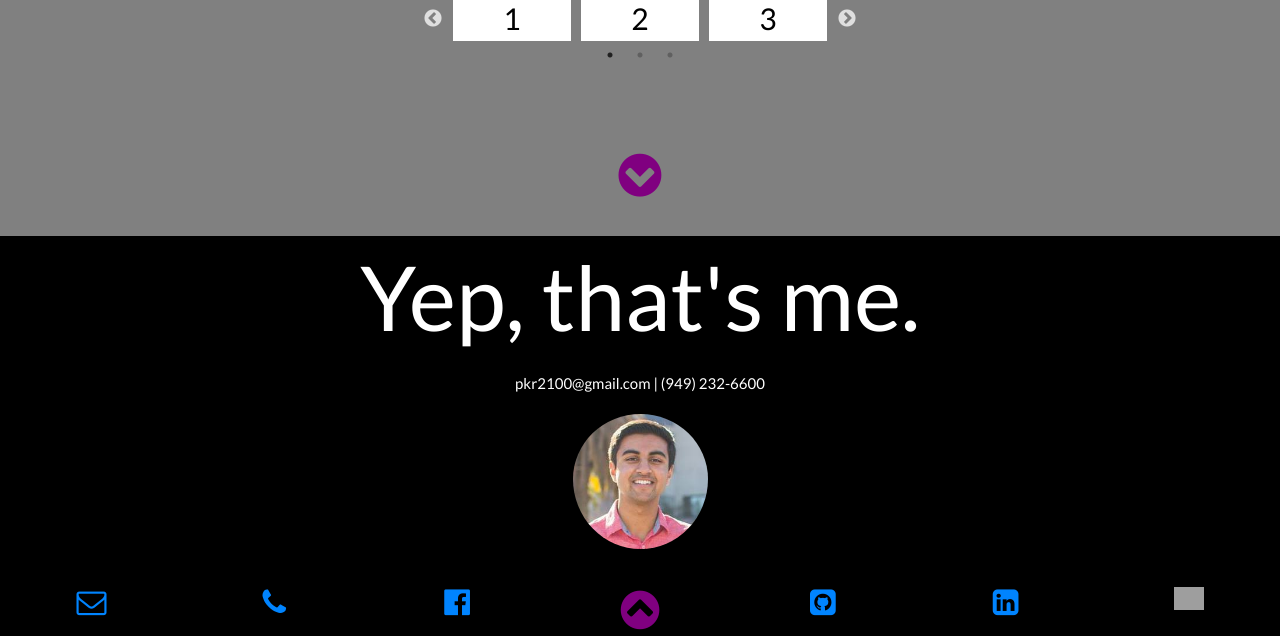
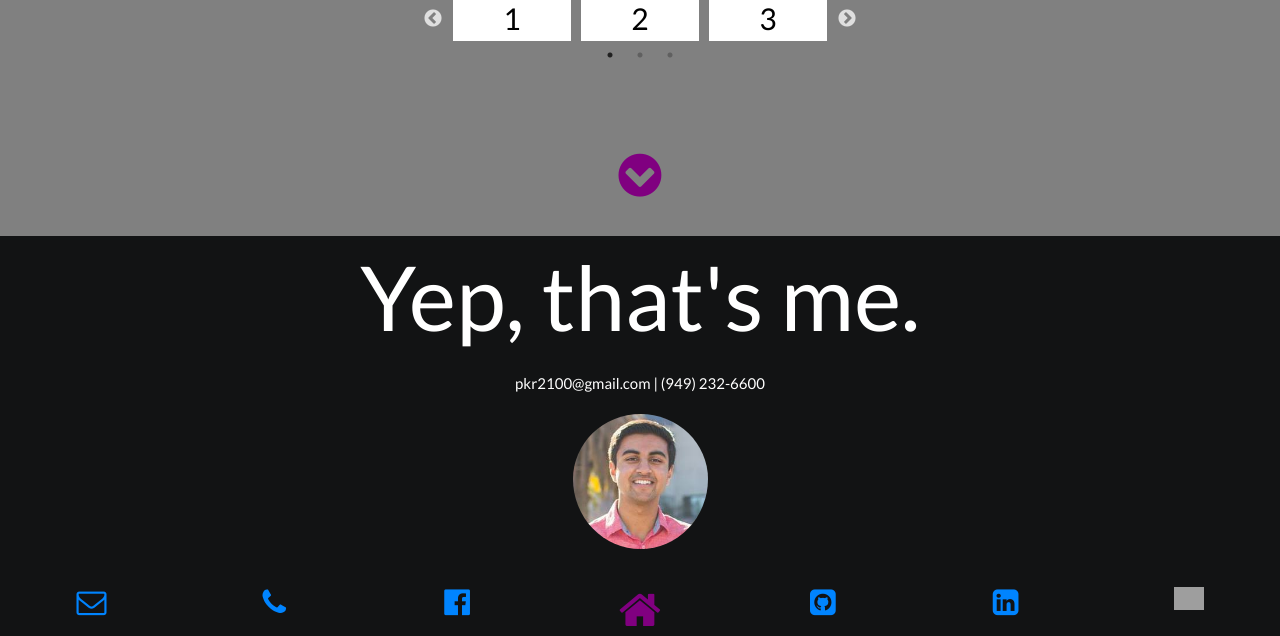
Before and after one commit to PranayJuneCS/Website, a PHP site: page / in a window 1280 px wide. Shown: the part 2964-3600 px from the top of the page. Run offline with PHP 8.4, Linux system fonts and the light colour scheme; some libraries are stand-ins or nearby versions; grey boxes are pictures that could not be loaded.

Commit message:
change up icon to home icon on contact screen

```diff
--- a/css/contact-page.css
+++ b/css/contact-page.css
@@ -1,6 +1,6 @@
 #page-contact {
   height: 50vh !important;
-  background-color: black;
+  background-color: rgb(18, 19, 20);
 }
 
 #messenger-contact {
--- a/index.html
+++ b/index.html
@@ -117,7 +117,7 @@
           <i class="fa fa-2x fa-facebook-official"></i>
         </a>
         <a href="#page-home" class="col s12 pull-s3 arrow-color">
-          <i class="fa fa-3x fa-chevron-circle-up"></i>
+          <i class="fa fa-3x fa-home"></i>
         </a>
         <a class="contact-icon" target="_blank" href="https://github.com/PranayJuneCS/">
           <i class="fa fa-2x fa-github-square"></i>
```
